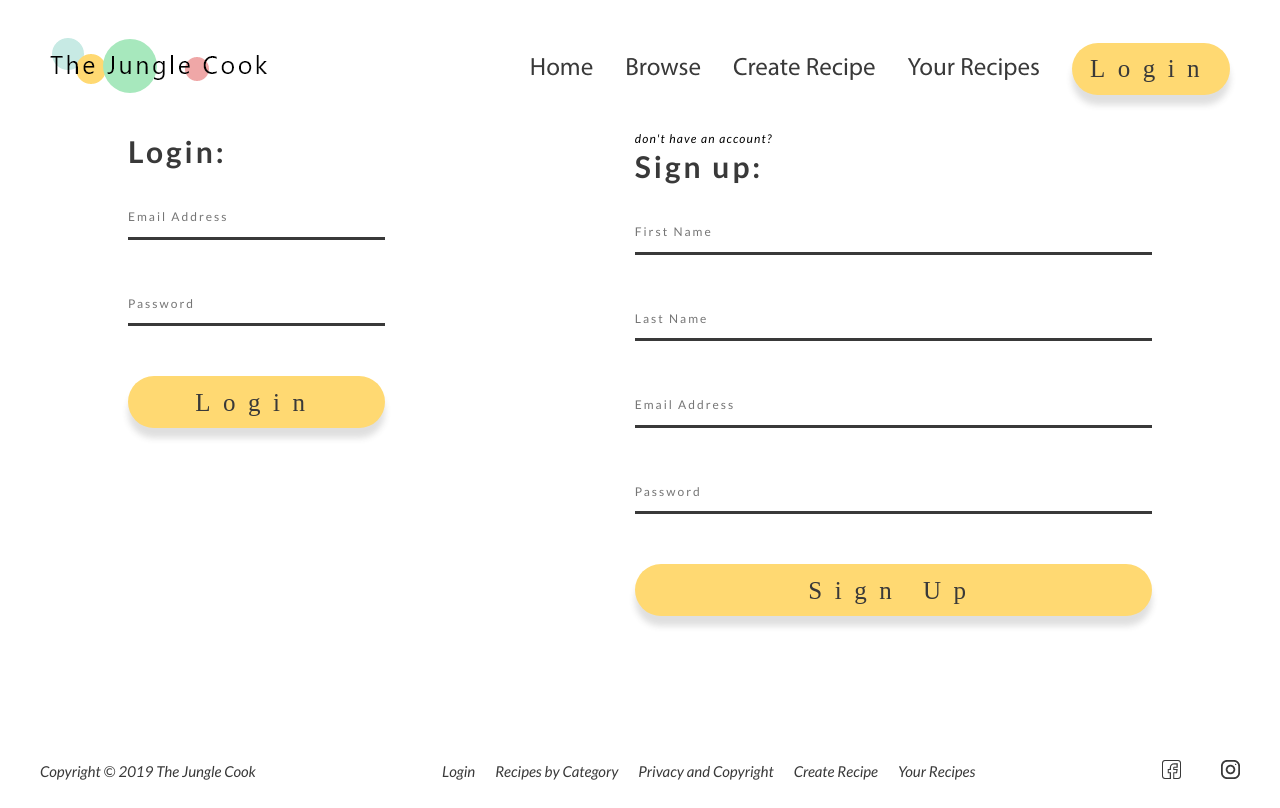
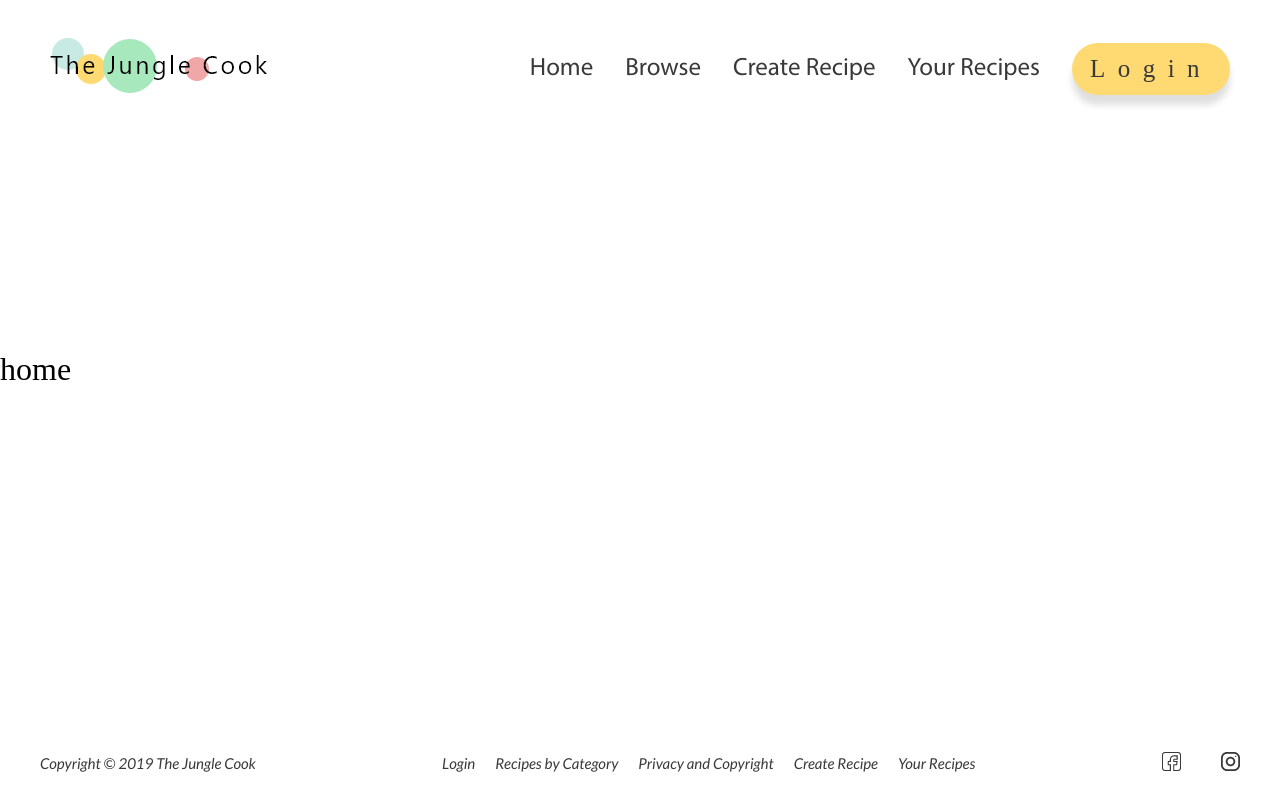
Before and after one commit to iupui-multi-device-certificate/n315-homework-final, a website: page public/index.html in a window 1280 px wide. Drawn offline with Linux system fonts and the light colour scheme; some packages are replaced by stand-ins of ours; no server answers.

Commit message:
feature: add router

```diff
--- a/public/app/app.js
+++ b/public/app/app.js
@@ -40,4 +40,7 @@ document.addEventListener("DOMContentLoaded", function () {
   let fbApp = firebase.app();
 
   console.log("domcontentloaded");
+
+  window.onhashchange = locationHashChanged;
+  locationHashChanged();
 });
--- /dev/null
+++ b/public/app/router.js
@@ -0,0 +1,51 @@
+console.log("router loaded");
+
+const routes = {
+  home: "<h1>home</h1>",
+  browse: "<h1>browse</h1>",
+  createRecipe: "createRecipe",
+  yourRecipes: "yourRecipes",
+  login: "login",
+};
+
+function locationHashChanged() {
+  let hashTag = window.location.hash;
+  let pageID = hashTag.replace("#", "");
+
+  //set to home if empty string
+  if (pageID == "") {
+    pageID = "home";
+  }
+
+  document.getElementById("app").innerHTML = routes[pageID];
+
+  toggleCurrentPage(hashTag);
+}
+
+// const changeRoute = () => {
+//   let hashTag = window.location.hash;
+
+//   //? maybe it would be better to map the hash in the routes as part of the route object rather than mess with it here
+//   let pageID = hashTag.replace("#", "");
+
+//   //set to home if empty string
+//   if (pageID == "") {
+//     pageID = "home";
+//   }
+
+//   //so can set the current page underline when page loads
+//   if (hashTag === "") {
+//     hashTag = "#home";
+//   }
+//   //wait and destructure to ensure this has come back yet
+//   //can this be moved to before initListeners?
+//   const { firstName } = userDoc;
+
+//   console.log("changeRoute > firstName", firstName);
+
+//   document.getElementById("app").innerHTML = routes[pageID];
+
+//   toggleCurrentPage(hashTag);
+
+//   console.log("app.js > changeRoutes > userDoc", userDoc);
+// };
--- a/public/index.html
+++ b/public/index.html
@@ -187,6 +187,7 @@
     <script defer src="/__/firebase/init.js?useEmulator=true"></script>
 
     <script defer src="app/auth.js"></script>
+    <script defer src="app/router.js"></script>
     <script defer src="app/app.js"></script>
   </body>
 </html>
```
